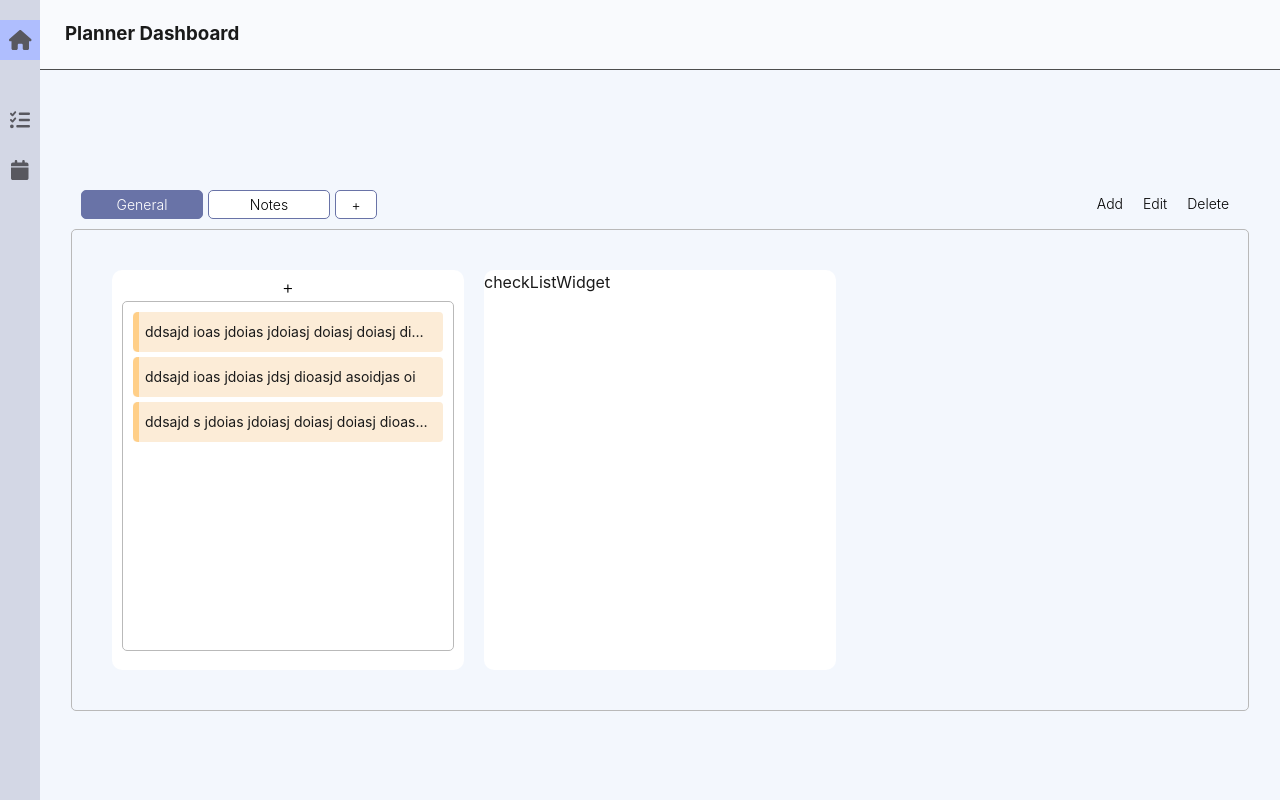
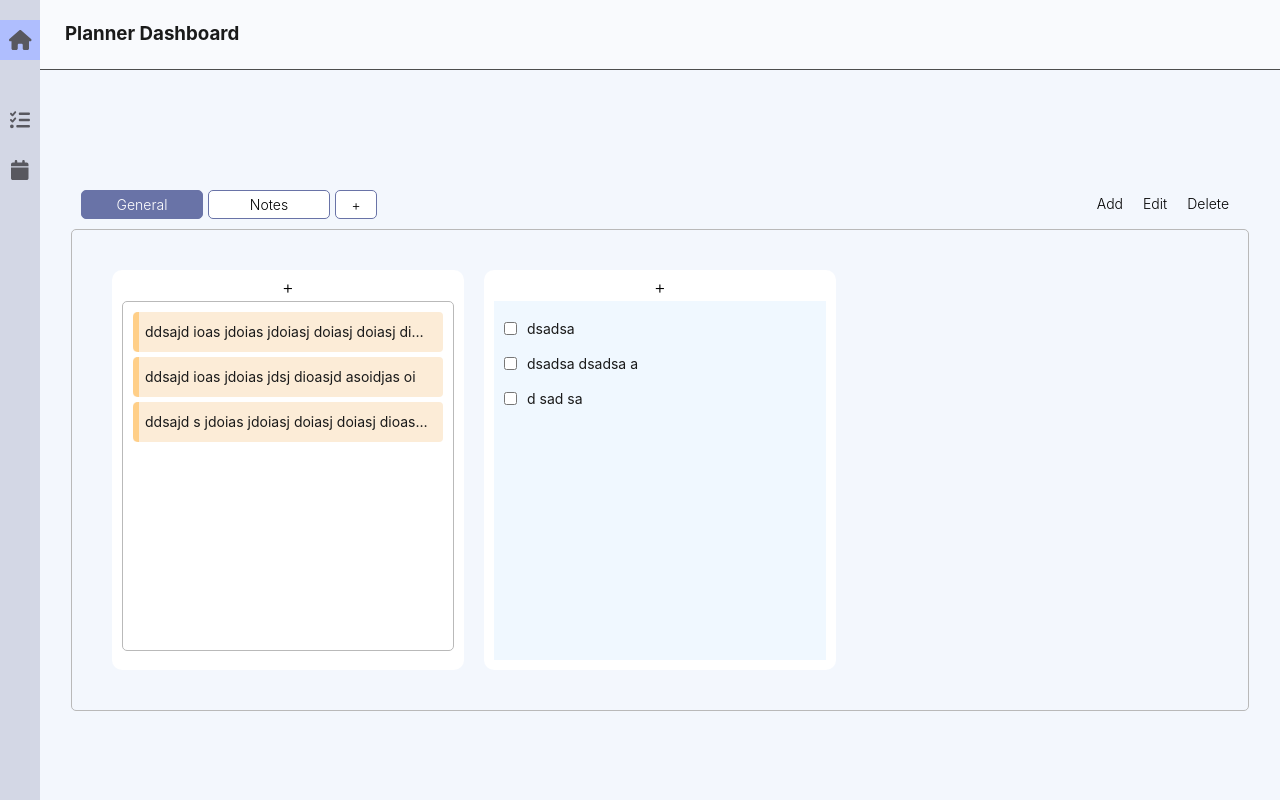
Before and after one commit to Rtam22/Planner, a React (Vite) app: page / in a window 1280 px wide. Built offline with nearby package versions, Linux system fonts and the light colour scheme.

Commit message:
Started checklist widget

```diff
--- /dev/null
+++ b/src/widgets/checkList/checkListItem.css
@@ -0,0 +1,6 @@
+.checklist-item {
+  display: flex;
+  align-items: center;
+  gap: 10px;
+  font-size: 14px;
+}
--- /dev/null
+++ b/src/widgets/checkList/checkListItem.tsx
@@ -0,0 +1,14 @@
+import "./checkListItem.css";
+import type { ListItem } from "./checkListWidget";
+
+type CheckListItemProps = { item: ListItem };
+function CheckListItem({ item }: CheckListItemProps) {
+  return (
+    <div className="checklist-item">
+      <input type="checkbox" />
+      <p>{item.content}</p>
+    </div>
+  );
+}
+
+export default CheckListItem;
--- a/src/widgets/checkList/checkListWidget.tsx
+++ b/src/widgets/checkList/checkListWidget.tsx
@@ -1,7 +1,35 @@
+import { useState } from "react";
+import Button from "../../components/common/button";
 import { baseLayout } from "../widgetConsts";
 import "./checkListWidget.css";
+import List from "./list";
+
+export type ListItem = {
+  completed: boolean;
+  content: string;
+};
+
 function checkListWidget() {
-  return <div style={baseLayout}>checkListWidget</div>;
+  const [items, setItems] = useState<ListItem[]>([
+    { completed: false, content: "dsadsa" },
+    { completed: true, content: "dsadsa dsadsa a" },
+    { completed: false, content: "d sad sa " },
+  ]);
+  function handleCreate() {}
+  return (
+    <div style={baseLayout}>
+      <div className="centered">
+        <Button
+          className="btn"
+          style={{ fontSize: 18, transform: "translateY(-3px)" }}
+          onClick={handleCreate}
+        >
+          +
+        </Button>
+      </div>
+      <List items={items} />
+    </div>
+  );
 }
 
 export default checkListWidget;
--- /dev/null
+++ b/src/widgets/checkList/list.css
@@ -0,0 +1,6 @@
+.checklist-list {
+  width: 100%;
+  background-color: aliceblue;
+  height: 100%;
+  padding: 10px;
+}
--- /dev/null
+++ b/src/widgets/checkList/list.tsx
@@ -0,0 +1,19 @@
+import CheckListItem from "./checkListItem";
+import type { ListItem } from "./checkListWidget";
+import "./list.css";
+
+type ListProps = {
+  items: ListItem[];
+};
+
+function List({ items }: ListProps) {
+  return (
+    <div className="checklist-list">
+      {items.map((item) => {
+        return <CheckListItem item={item} />;
+      })}
+    </div>
+  );
+}
+
+export default List;
--- a/src/widgets/notes/notesWidget.css
+++ b/src/widgets/notes/notesWidget.css
@@ -1,10 +1,3 @@
-.notes-widget {
-  padding: 10px;
-  width: 100%;
-  max-width: 100%;
-  min-width: 0;
-}
-
 .centered {
   display: flex;
   justify-content: center;
--- a/src/widgets/widgetConsts.ts
+++ b/src/widgets/widgetConsts.ts
@@ -10,4 +10,6 @@ export const baseLayout: CSSProperties = {
   alignItems: "stretch",
   overflow: "hidden",
   borderRadius: "10px",
+  padding: "10px",
+  minWidth: "0",
 };
```
